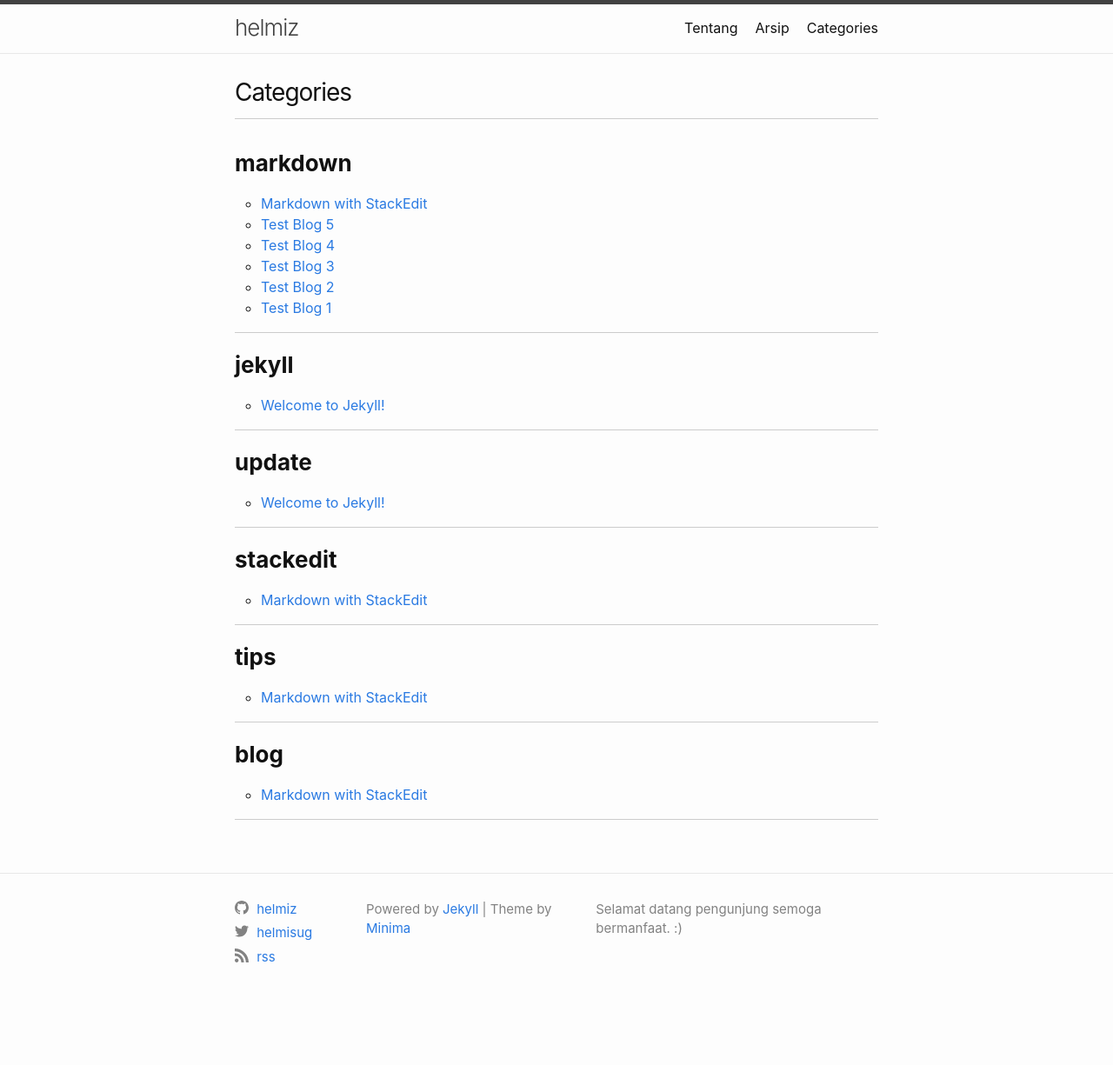
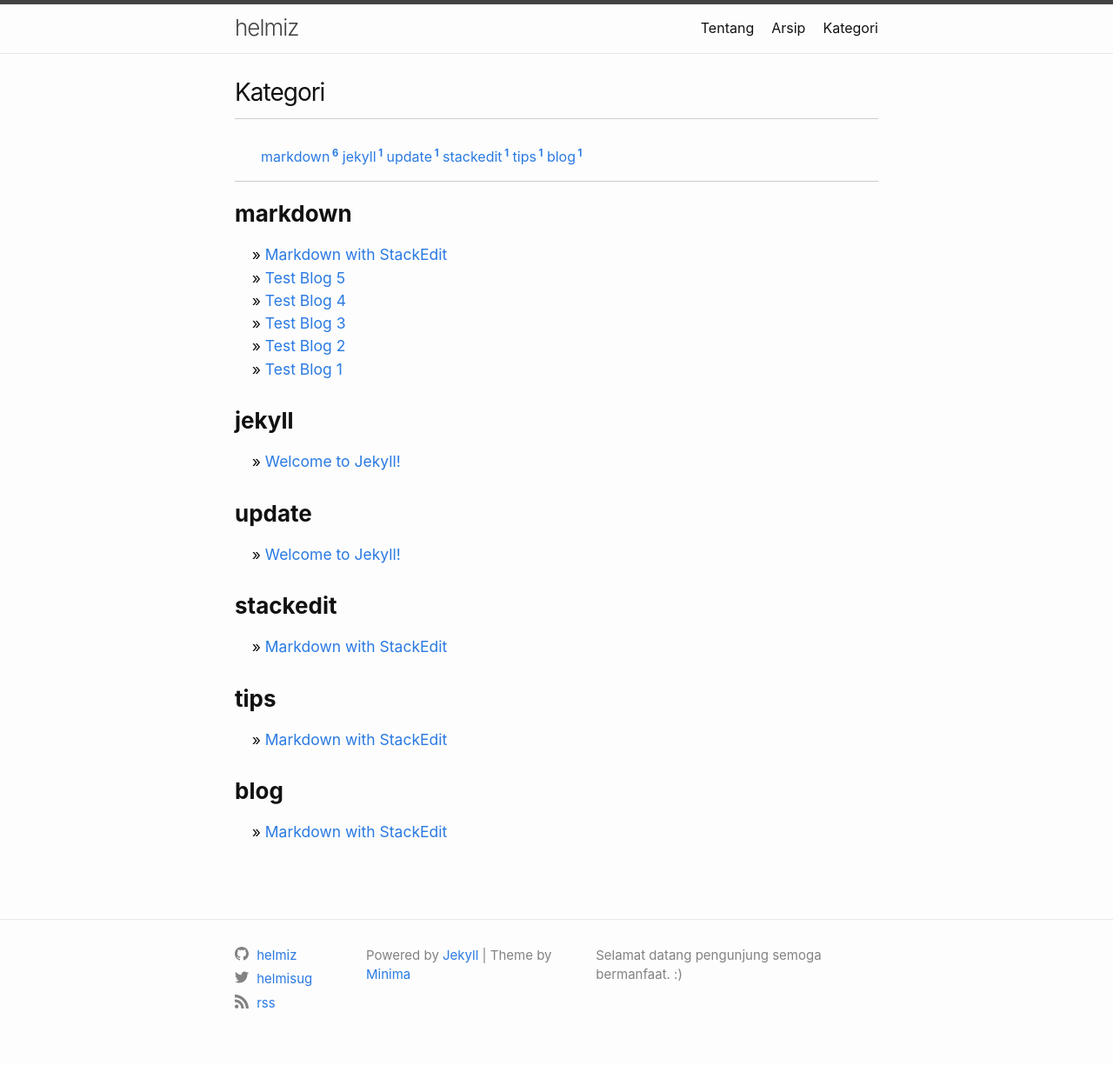
Before and after one commit to helmiz/helmiz.github.io, a Jekyll site: the page built from categories.html, in a window 1280 px wide. Shown: the whole page at 87% size. Built offline with Jekyll 4.4.1, drawn with Linux system fonts in a browser that asks for light colours; before the commit the page ends 1172 px from its top, so only the background shows below that.

Commit message:
Mengganti title

```diff
--- a/categories.html
+++ b/categories.html
@@ -1,17 +1,26 @@
 ---
 layout: page
-title: Categories
+title: Kategori
 ---
 
-<ul class="post-list">
-    {% for category in site.categories %}
-      <h2><strong>{{ category | first }}</strong></h2>
-        <ul>
-        {% for post in category.last %}
-          <li><a href="{{ post.url }}">{{ post.title }}</a></li>
-        {% endfor %}
-        </ul>
-      </li>
-      <hr/>
-    {% endfor %}
-</ul>
+<ul class="tags-box">
+  {% if site.posts != empty %}
+  {% for cat in site.categories %}
+  <a href="#{{ cat[0] }}" title="{{ cat[0] }}" rel="{{ cat[1].size }}">{{ cat[0] | join: "/"}}<span class="size"> {{ cat[1].size }}</span></a>
+  {% endfor %}
+  </ul>
+  <hr/>
+
+  <ul class="category">
+  {% for cat in site.categories %}
+  <li id="{{ cat[0] }}"><h2><strong>{{ cat[0]}}</strong></h2></li>
+  {% for post in cat[1] %}
+  &nbsp; &nbsp; &raquo;
+  <a href="{{ site.baseurl }}{{ post.url }}" title="{{ post.title }}">{{ post.title }}</a><br />
+  {% endfor %}
+  <br/>
+  {% endfor %}
+  {% else %}
+  <span>No posts</span>
+  {% endif %}
+  </ul>
```
